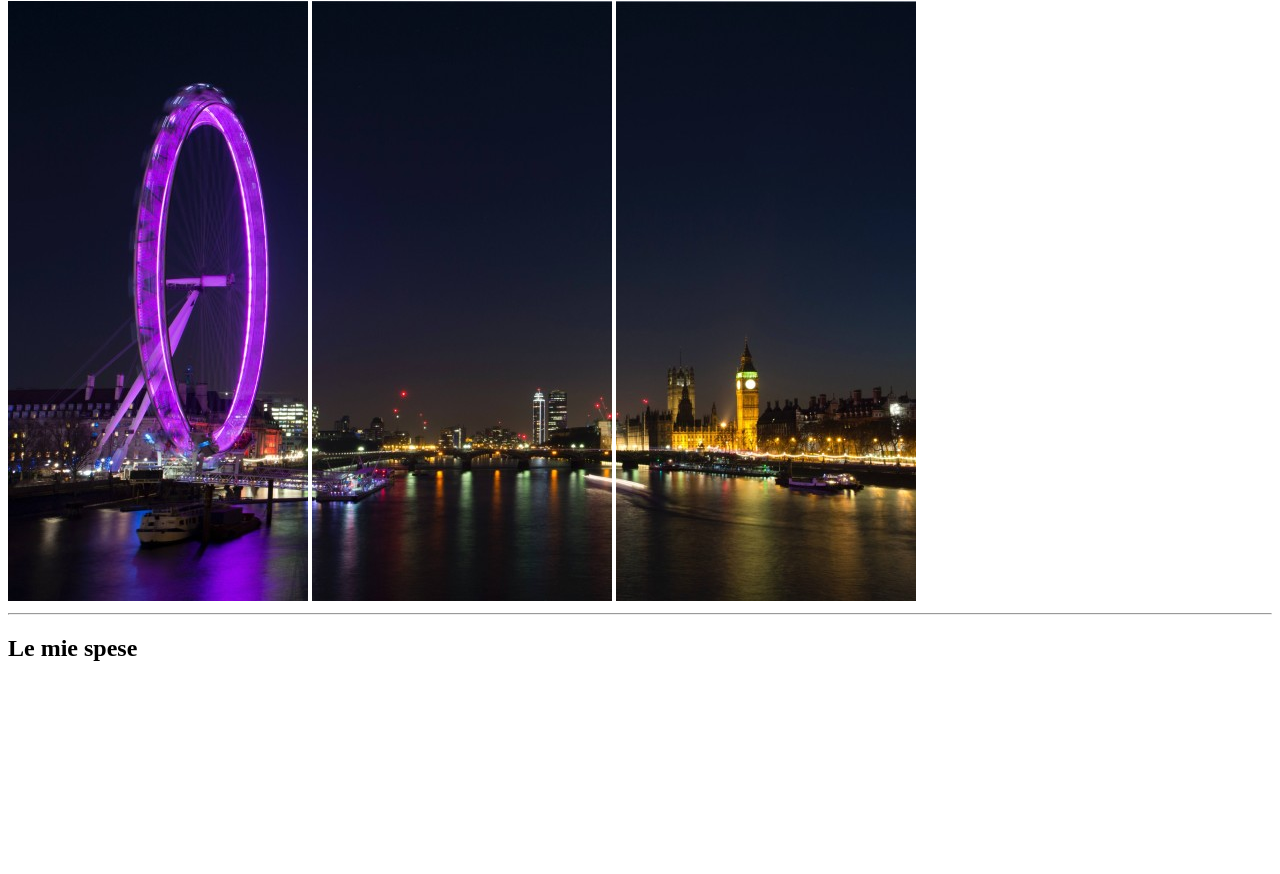
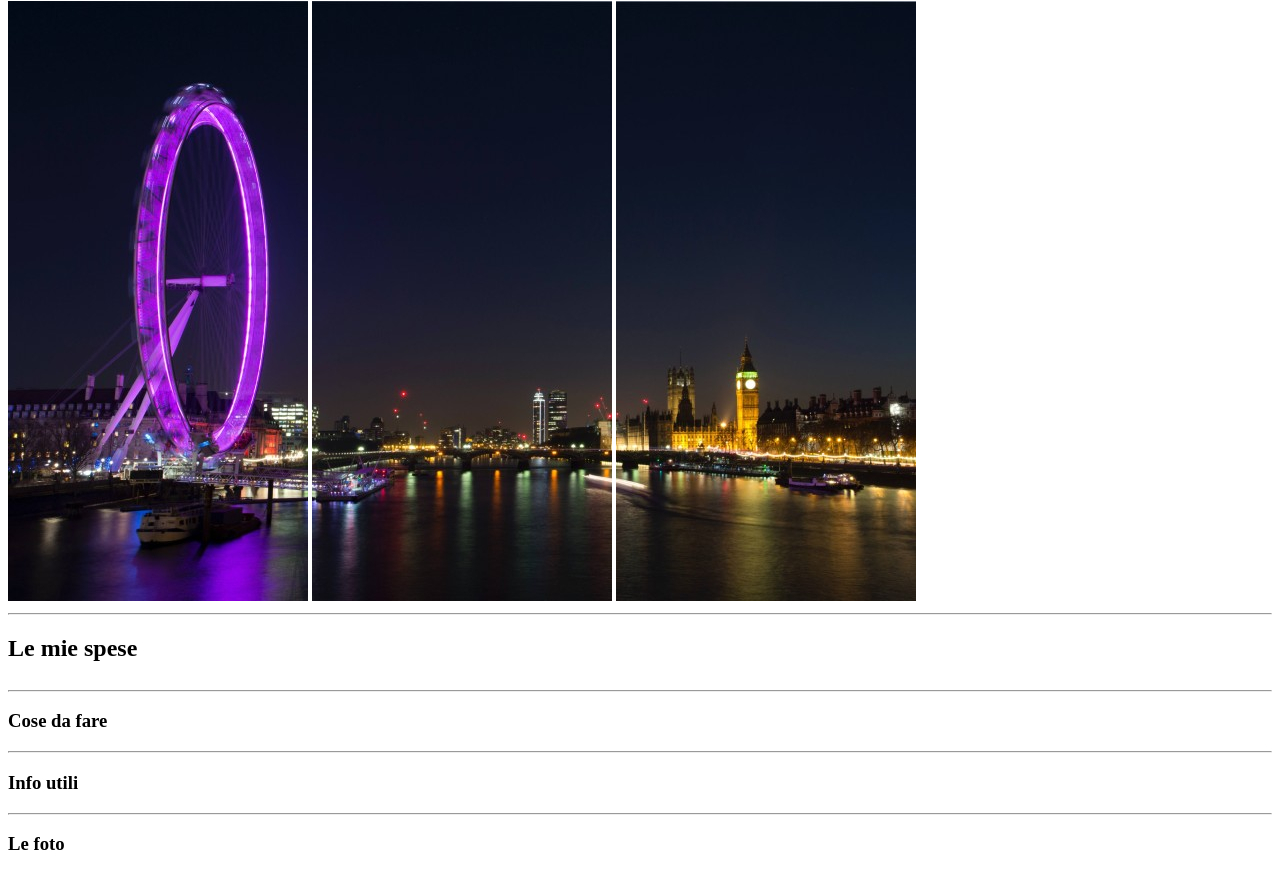
Before and after one commit to MegaEmme/html-london-trip, a plain HTML site: page index.html in a window 1280 px wide. Shown: the part 79-953 px from the top of the page. Before the commit the page ends 800 px from the top, so only its background shows below. Drawn offline with Linux system fonts and the light colour scheme.

Commit message:
feat: inserito titoli sezioni

```diff
--- a/index.html
+++ b/index.html
@@ -26,18 +26,21 @@
             <table>
 
             </table>
+            <hr>
         </section>
         <!-- Seconda sezione: <ul> "lista attività" -->
          <section>
-
+            <h3>Cose da fare</h3>
+            <hr>
          </section>
         <!-- Terza sezione: <ol> + <ul> "info utili" -->
         <section>
-
+            <h3>Info utili</h3>
+            <hr>
         </section>
         <!-- Quarta sezione: <link> "foto da link esterni" -->
          <section>
-
+            <h3>Le foto</h3>
          </section>
 
      </main>
```
